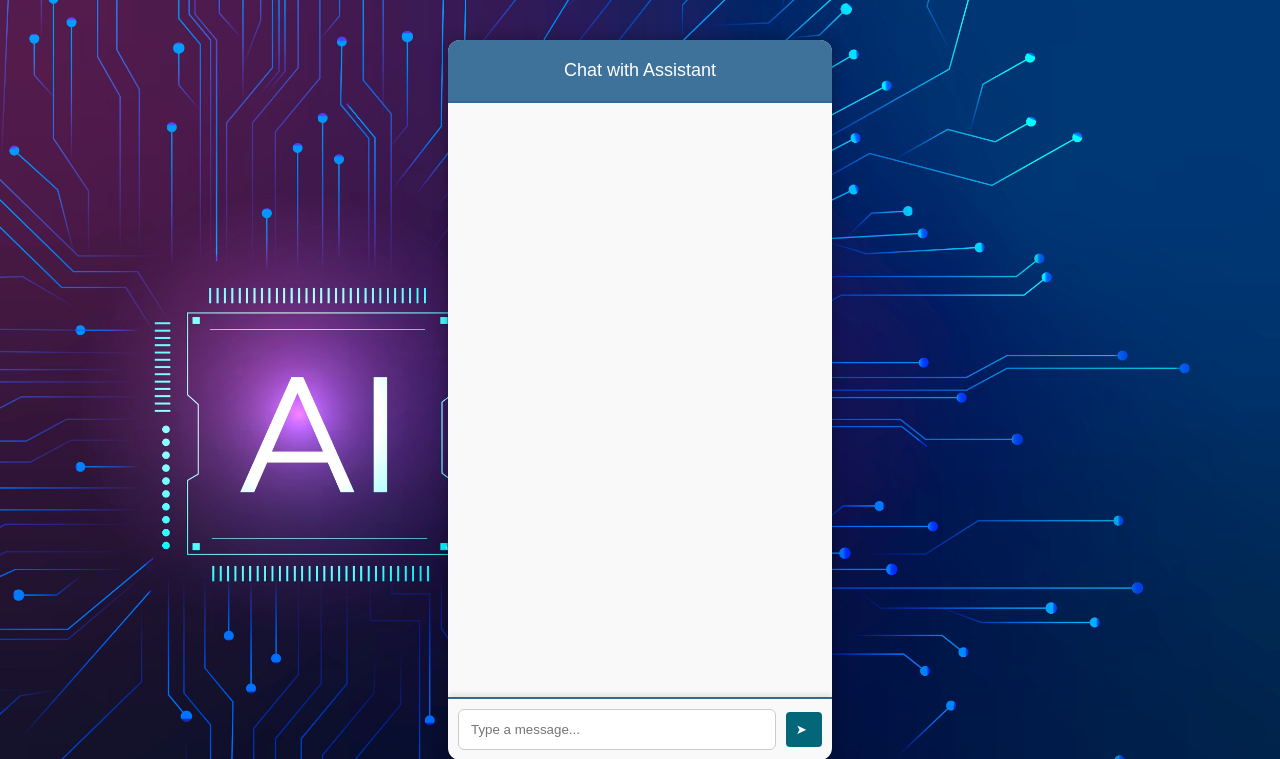
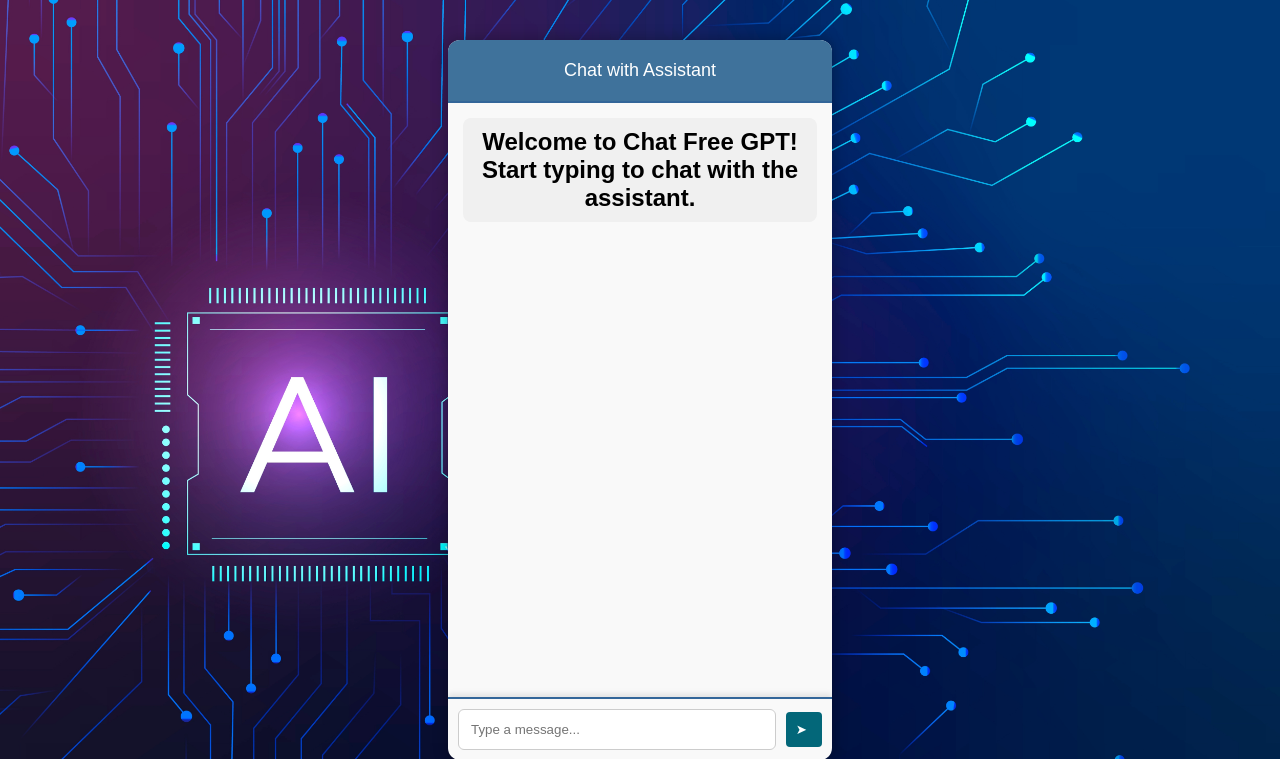
Before and after one commit to geeker2021/chatfreegpt, a Flask app: page / in a window 1280 px wide. Shown: the top 759 px of the page. Run offline with Flask 3, Linux system fonts and the light colour scheme.

Commit message:
beta v1.0
changed ui elements

```diff
--- a/static/stk.css
+++ b/static/stk.css
@@ -14,6 +14,17 @@
     height: 100vh;
 }
 
+.welcome-message {
+    font-family: 'Montserrat', sans-serif; /* Change font-family to Monsterat */
+    font-size: 24px;
+    font-weight: bold; /* Make the text bold */
+    color: black;
+    background-color: #f0f0f0;
+    padding: 10px;
+    margin-bottom: 10px;
+    border-radius: 8px;
+    text-align: center;
+}
 .chat-container {
     width: 30%;
     height: 90vh;
--- a/templates/index.html
+++ b/templates/index.html
@@ -3,13 +3,16 @@
 <head>
     <meta charset="UTF-8">
     <meta name="viewport" content="width=device-width, initial-scale=1.0">
-    <title>AI chat</title>
+    <title>Chat Free GPT</title>
     <link rel="stylesheet" href="{{ url_for('static', filename='stk.css') }}">
 </head>
 <body>
     <div class="chat-container">
         <div class="chat-header">Chat with Assistant</div>
         <div class="chat-messages" id="chat">
+            <div class="welcome-message" id="welcomeMessage">
+                Welcome to Chat Free GPT! Start typing to chat with the assistant.
+            </div>
         </div>
         <div class="chat-input-container">
             <input type="text" id="user_input" placeholder="Type a message...">
@@ -19,6 +22,53 @@
         </div>
     </div>
 
-    <script src="scripts\script.js" defer></script>
+    <script>
+        function sendMessage() {
+            var user_input = document.getElementById("user_input").value;
+
+            // Add user message to the chat
+            var user_message = document.createElement("li");
+            user_message.className = "user-message";
+            user_message.appendChild(document.createTextNode("👤"+user_input));
+            document.getElementById("chat").appendChild(user_message);
+
+            // Clear the input field
+            document.getElementById("user_input").value = "";
+
+            // Make an AJAX request to the server to get the bot's response
+            var xhr = new XMLHttpRequest();
+            xhr.open("POST", "/chat", true);
+            xhr.setRequestHeader("Content-Type", "application/x-www-form-urlencoded");
+            xhr.onreadystatechange = function() {
+                if (xhr.readyState == 4 && xhr.status == 200) {
+                    var bot_response = xhr.responseText;
+
+                    // Add bot message to the chat
+                    var bot_message = document.createElement("li");
+                    bot_message.className = "bot-message";
+                    bot_message.appendChild(document.createTextNode("🤖"+bot_response));
+                    document.getElementById("chat").appendChild(bot_message);
+
+                    // Scroll to the bottom of the chat
+                    scrollChatToBottom();
+                }
+            };
+            xhr.send("user_input=" + encodeURIComponent(user_input));
+        }
+
+        function sendMessageOnEnter(event) {
+            if (event.key === "Enter") {
+                event.preventDefault();
+                sendMessage();
+            }
+        }
+
+        function scrollChatToBottom() {
+            var chatContainer = document.getElementById("chat");
+            chatContainer.scrollTop = chatContainer.scrollHeight;
+        }
+
+        document.getElementById("user_input").addEventListener("keypress", sendMessageOnEnter);
+    </script>
 </body>
 </html>
```
Also changed, not shown: scripts/script.js (deleted, +0 -55 lines).
